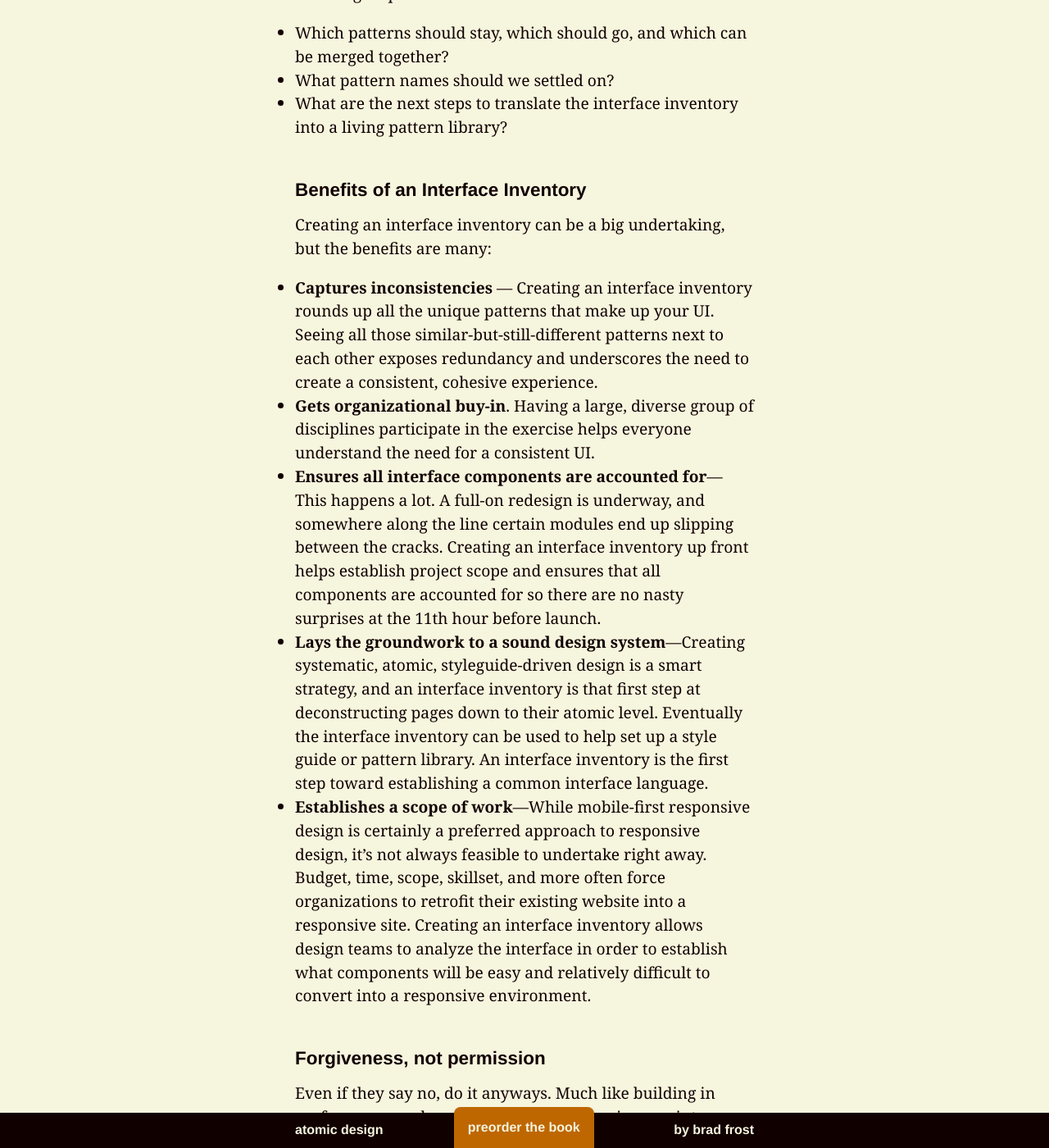
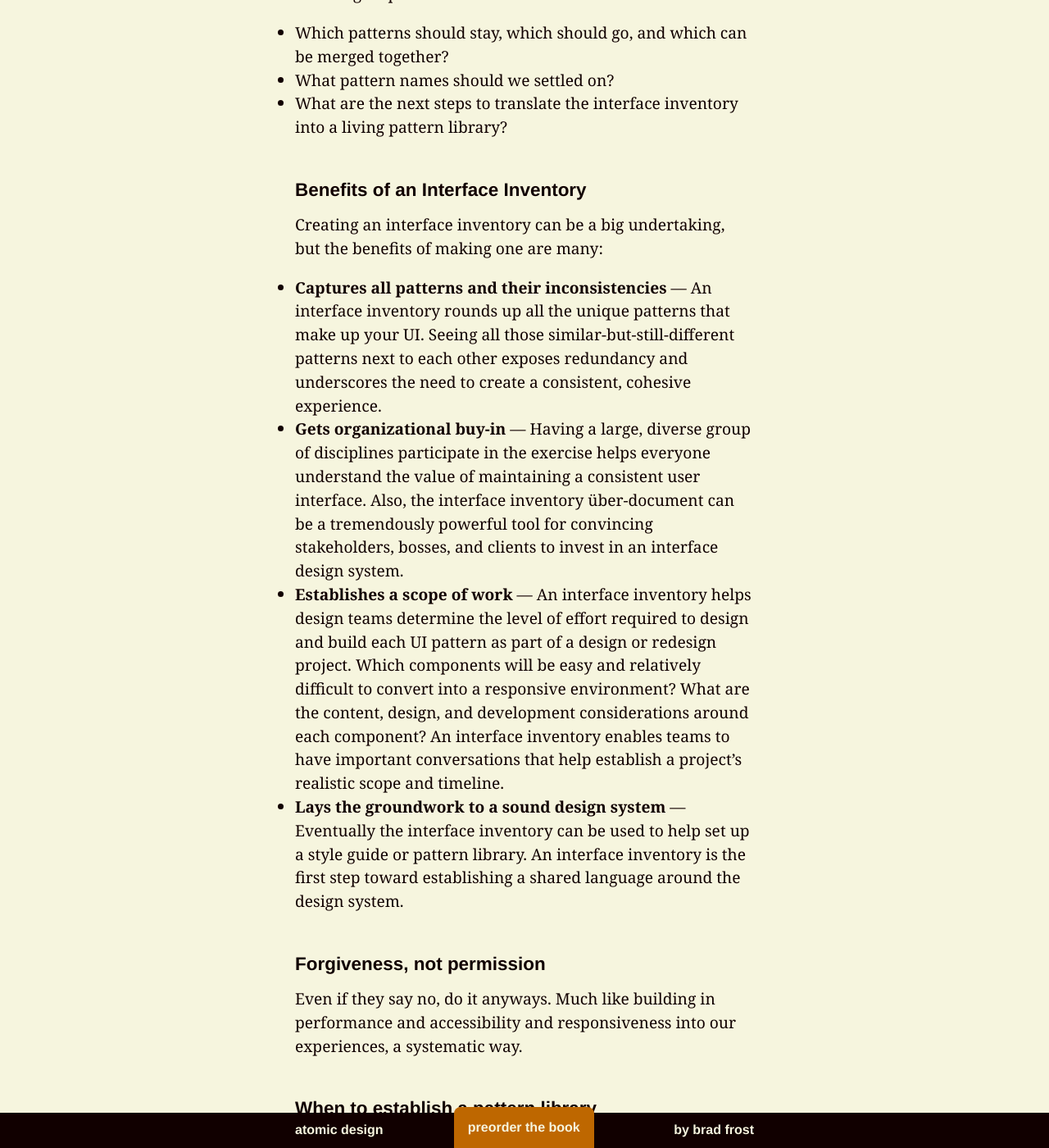
Before and after one commit to bradfrost/atomic-design, a Jekyll site: the page built from chapter-4.md, in a window 1280 px wide and 1400 px high, scrolled down 10691 px. Shown: the whole window at 82% size. Built offline with Jekyll 4.4.1, drawn with Linux system fonts in a browser that asks for light colours.

Commit message:
Chapter 4 draft
Interface Inventory benefits

```diff
--- a/chapter-4.md
+++ b/chapter-4.md
@@ -123,16 +123,15 @@ Once the gaps in the interface inventory have been filled in, the working group
 - What are the next steps to translate the interface inventory into a living pattern library?
 
 ### Benefits of an Interface Inventory
-Creating an interface inventory can be a big undertaking, but  the benefits are many:
+Creating an interface inventory can be a big undertaking, but the benefits of making one are many:
 
-- **Captures inconsistencies** — Creating an interface inventory rounds up all the unique patterns that make up your UI. Seeing all those similar-but-still-different patterns next to each other exposes redundancy and underscores the need to create a consistent, cohesive experience.
-- **Gets organizational buy-in**. Having a large, diverse group of disciplines participate in the exercise helps everyone understand the need for a consistent UI.
-- **Ensures all interface components are accounted for**—This happens a lot. A full-on redesign is underway, and somewhere along the line certain modules end up slipping between the cracks. Creating an interface inventory up front helps establish project scope and ensures that all components are accounted for so there are no nasty surprises at the 11th hour before launch.
-- **Lays the groundwork to a sound design system**—Creating systematic, atomic, styleguide-driven design is a smart strategy, and an interface inventory is that first step at deconstructing pages down to their atomic level. Eventually the interface inventory can be used to help set up a style guide or pattern library. An interface inventory is the first step toward establishing a common interface language.
-- **Establishes a scope of work**—While mobile-first responsive design is certainly a preferred approach to responsive design, it’s not always feasible to undertake right away. Budget, time, scope, skillset, and more often force organizations to retrofit their existing website into a responsive site. Creating an interface inventory allows design teams to analyze the interface in order to establish what components will be easy and relatively difficult to convert into a responsive environment.
+- **Captures all patterns and their inconsistencies** — An interface inventory rounds up all the unique patterns that make up your UI. Seeing all those similar-but-still-different patterns next to each other exposes redundancy and underscores the need to create a consistent, cohesive experience.
+- **Gets organizational buy-in** — Having a large, diverse group of disciplines participate in the exercise helps everyone understand the value of maintaining a consistent user interface. Also, the interface inventory über-document can be a tremendously powerful tool for convincing stakeholders, bosses, and clients to invest in an interface design system.
+- **Establishes a scope of work** — An interface inventory helps design teams determine the level of effort required to design and build each UI pattern as part of a design or redesign project. Which components will be easy and relatively difficult to convert into a responsive environment? What are the content, design, and development considerations around each component? An interface inventory enables teams to have important conversations that help establish a project's realistic scope and timeline.
+- **Lays the groundwork to a sound design system** — Eventually the interface inventory can be used to help set up a style guide or pattern library. An interface inventory is the first step toward establishing a shared language around the design system.
 
 ### Forgiveness, not permission
-Even if they say no, do it anyways. Much like building in performance and accessibility and responsiveness into our experiences
+Even if they say no, do it anyways. Much like building in performance and accessibility and responsiveness into our experiences, a systematic way.
 
 ### When to establish a pattern library
 Interface design systems and their accompanying pattern libraries are often done in conjunction with a new design or redesign project, replatforming effort, some other project. Piggybacking off another effort is a great way to sneak a pattern library project into your organization.
```
Also changed, not shown: 2 other files.
